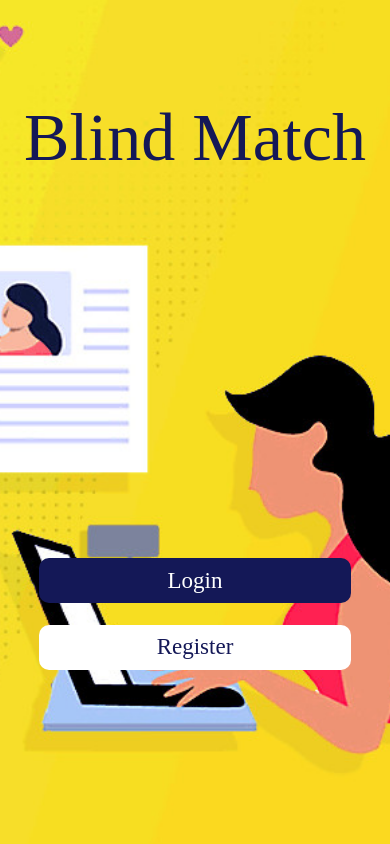
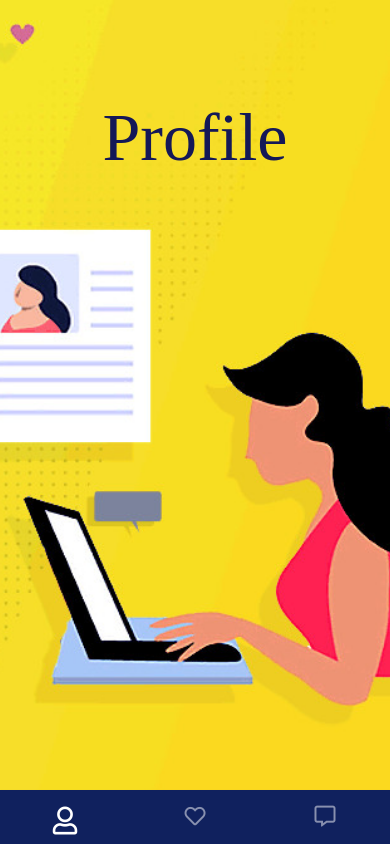
Before and after one commit to kennethnrk/BlindDatingApp, a React Native app: screen /Home in a window 390 px wide. Built offline with nearby package versions, Linux system fonts and the light colour scheme.

Commit message:
Added App Home and Bottom Navigation

```diff
--- a/App.js
+++ b/App.js
@@ -9,6 +9,7 @@ import Login from "./src/Screens/login";
 import Landing from "./src/Screens/Landing";
 import ForgotPassword from "./src/Screens/ForgotPassword";
 import Register from "./src/Screens/Register";
+import Home from "./src/Screens/Home";
 import { NavigationContainer, StackRouter } from "@react-navigation/native";
 import { createStackNavigator } from "@react-navigation/stack";
 import 'react-native-gesture-handler';
@@ -26,6 +27,7 @@ function App(){
         <Stack.Screen name="Login" component={Login} />
         <Stack.Screen name="ForgotPassword" component={ForgotPassword} />
         <Stack.Screen name="Register" component={Register} />
+        <Stack.Screen name="Home" component={Home} />
       </Stack.Navigator>
     </NavigationContainer>
   );
--- a/package.json
+++ b/package.json
@@ -10,11 +10,14 @@
     "test": "jest"
   },
   "dependencies": {
+    "@react-navigation/material-bottom-tabs": "^6.2.15",
     "@react-navigation/native": "^6.1.6",
     "@react-navigation/stack": "^6.3.16",
+    "axios": "^1.3.4",
     "react": "18.2.0",
     "react-native": "0.71.3",
     "react-native-gesture-handler": "^2.9.0",
+    "react-native-paper": "^4.12.5",
     "react-native-safe-area-context": "^4.5.0",
     "react-native-screens": "^3.20.0",
     "react-native-vector-icons": "^9.2.0"
--- /dev/null
+++ b/src/Screens/Chat.js
@@ -0,0 +1,58 @@
+import React from "react";
+import { StyleSheet,  Text, View, ImageBackground } from "react-native";
+import { createStackNavigator } from "@react-navigation/stack";
+import MessageList from "./MessageList";
+import { NavigationContainer } from "@react-navigation/native";
+import chatHeader from "../components/Header";
+
+const Stack = createStackNavigator();
+
+const Chat = ()=>{
+
+  return (
+    <NavigationContainer independent={true}>
+      <Stack.Navigator initialRouteName={"MessageList"}>
+        <Stack.Screen name="MessageList" component={MessageList} options={{header: chatHeader,headerLeft: ()=> null}} />
+      </Stack.Navigator>
+    </NavigationContainer>
+  );
+}
+
+const styles = StyleSheet.create({
+  container: {
+    flex: 1,
+    width: null,
+    height: null,
+  },
+  upperHalf:{
+    flex: 1,
+    paddingTop: '25%',
+    width:'100%',
+    alignItems: 'center',
+
+    padding: '5%',
+
+  },
+  lowerHalf:{
+    flex: 1,
+    width:'100%',
+    padding: '10%',
+  },
+  wrapper:{
+    flex: 1,
+    alignItems: "center",
+    justifyContent: "center",
+  },
+  UHtext:{
+    fontSize: 68,
+    fontFamily: 'Tilt Neon',
+    color: '#141857',
+  },
+  btnbox:{
+    marginTop: '18%',
+
+  }
+
+})
+
+export default Chat;
--- /dev/null
+++ b/src/Screens/Home.js
@@ -0,0 +1,34 @@
+import React from "react";
+import { StyleSheet,  Text, View, ImageBackground } from "react-native";
+import { createMaterialBottomTabNavigator } from '@react-navigation/material-bottom-tabs';
+import Profile from "./Profile";
+import Chat from "./Chat";
+import Match from "./Match";
+import Icons from "react-native-vector-icons/FontAwesome5";
+
+const Tab = createMaterialBottomTabNavigator();
+
+function Home() {
+  return (
+    <Tab.Navigator  activeColor="#ffffff"  labeled={false} barStyle={{ backgroundColor: '#10215e', margin:0, padding:0}}  >
+      <Tab.Screen options={{
+        tabBarIcon: ({ color }) => (
+          <Icons name="user" color={color} size={28} />
+        ),
+      }}
+                  name="Profile" component={Profile} />
+      <Tab.Screen options={{
+        tabBarIcon: ({ color }) => (
+          <Icons name="heart" color={color} size={21} />
+        ),
+      }} name="Match" component={Match} />
+      <Tab.Screen options={{
+        tabBarIcon: ({ color }) => (
+          <Icons name="comment-alt" color={color} size={21} />
+        ),
+      }} name="Chat" component={Chat} />
+    </Tab.Navigator>
+  );
+}
+
+export default Home;
--- /dev/null
+++ b/src/Screens/Match.js
@@ -0,0 +1,59 @@
+import React from "react";
+import { StyleSheet,  Text, View, ImageBackground } from "react-native";
+
+const Match = ()=>{
+
+  return (
+    <View style={styles.container}>
+      <ImageBackground source={require('../../src/assets/images/landingBackground.jpg')}  style={styles.container}>
+        <View style={styles.wrapper}>
+          <View style={styles.upperHalf}>
+            <Text style={styles.UHtext}>Start Matching</Text>
+          </View>
+          <View style={styles.lowerHalf}>
+
+          </View>
+        </View>
+      </ImageBackground>
+    </View>
+  );
+}
+
+const styles = StyleSheet.create({
+  container: {
+    flex: 1,
+    width: null,
+    height: null,
+  },
+  upperHalf:{
+    flex: 1,
+    paddingTop: '25%',
+    width:'100%',
+    alignItems: 'center',
+
+    padding: '5%',
+
+  },
+  lowerHalf:{
+    flex: 1,
+    width:'100%',
+    padding: '10%',
+  },
+  wrapper:{
+    flex: 1,
+    alignItems: "center",
+    justifyContent: "center",
+  },
+  UHtext:{
+    fontSize: 68,
+    fontFamily: 'Tilt Neon',
+    color: '#141857',
+  },
+  btnbox:{
+    marginTop: '18%',
+
+  }
+
+})
+
+export default Match;
--- /dev/null
+++ b/src/Screens/MessageList.js
@@ -0,0 +1,22 @@
+import React from "react";
+import { StyleSheet,  Text, View, ImageBackground } from "react-native";
+
+
+
+const MessageList = ({navigation})=>{
+
+  return (
+    <View style={styles.wrapper}>
+      <Text>Hello Nigga</Text>
+    </View>
+  );
+}
+
+const styles = StyleSheet.create({
+  wrapper:{
+    flex: 1,
+    backgroundColor: '#ffee71',
+  }
+})
+
+export default MessageList;
--- /dev/null
+++ b/src/Screens/Profile.js
@@ -0,0 +1,59 @@
+import React from "react";
+import { StyleSheet,  Text, View, ImageBackground } from "react-native";
+
+const Profile = ()=>{
+
+  return (
+    <View style={styles.container}>
+      <ImageBackground source={require('../../src/assets/images/landingBackground.jpg')}  style={styles.container}>
+        <View style={styles.wrapper}>
+          <View style={styles.upperHalf}>
+            <Text style={styles.UHtext}>Profile</Text>
+          </View>
+          <View style={styles.lowerHalf}>
+
+          </View>
+        </View>
+      </ImageBackground>
+    </View>
+  );
+}
+
+const styles = StyleSheet.create({
+  container: {
+    flex: 1,
+    width: null,
+    height: null,
+  },
+  upperHalf:{
+    flex: 1,
+    paddingTop: '25%',
+    width:'100%',
+    alignItems: 'center',
+
+    padding: '5%',
+
+  },
+  lowerHalf:{
+    flex: 1,
+    width:'100%',
+    padding: '10%',
+  },
+  wrapper:{
+    flex: 1,
+    alignItems: "center",
+    justifyContent: "center",
+  },
+  UHtext:{
+    fontSize: 68,
+    fontFamily: 'Tilt Neon',
+    color: '#141857',
+  },
+  btnbox:{
+    marginTop: '18%',
+
+  }
+
+})
+
+export default Profile;
--- /dev/null
+++ b/src/components/Header.js
@@ -0,0 +1,32 @@
+import { Text, View } from "react-native";
+import React from "react";
+import { StyleSheet } from "react-native";
+
+const chatHeader = () => {
+  return(
+    <View style={styles.h}>
+      <Text style={styles.htext}>
+        Your Messages
+      </Text>
+    </View>
+
+  )
+
+}
+
+const styles =  StyleSheet.create({
+  h:{
+    justifyContent: "center",
+    paddingLeft:"5%",
+    height:60,
+    backgroundColor:'#10215e',
+  },
+  htext:{
+    fontSize:30,
+    color:'#FFFFFF',
+    fontFamily: 'Tilt Neon',
+  },
+});
+
+
+export default chatHeader;
```
Also changed, not shown: 1 other file (tests, documents, lock files or other folders).
